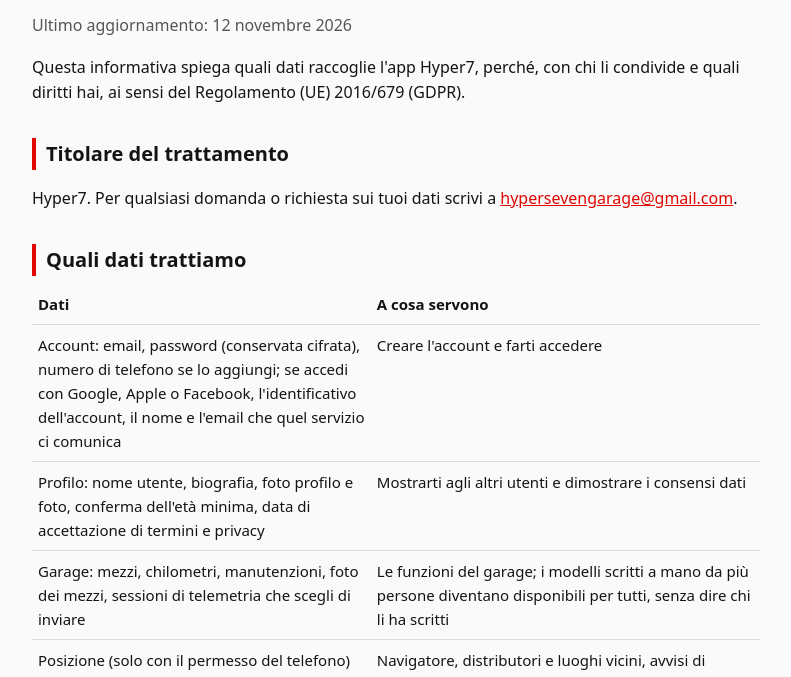
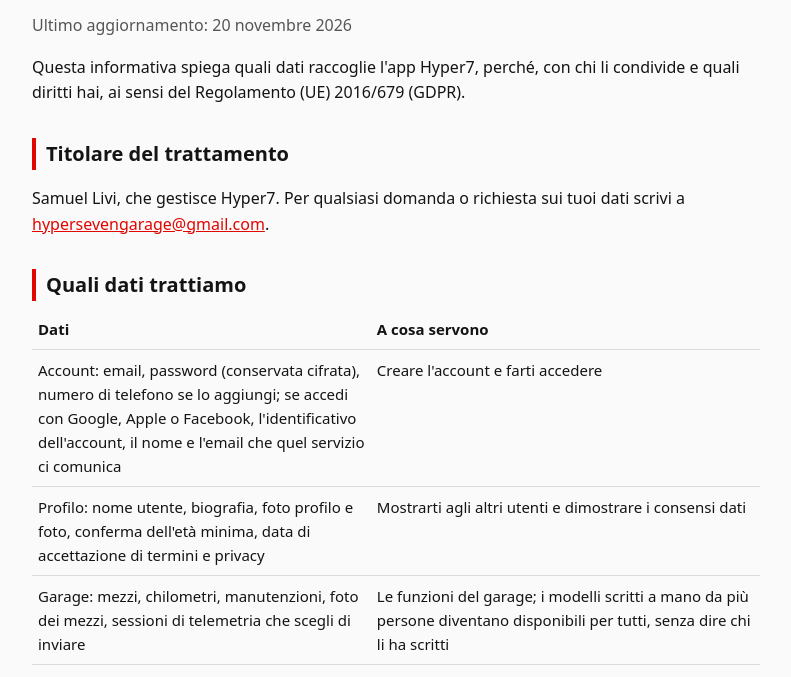
Before and after one commit to S7-Samuel-Livi/hyper7-legal, a plain HTML site: page privacy.html in a window 1280 px wide. Shown: the part 118-795 px from the top of the page, without its empty margins (244-1035 px from the left). Drawn offline with Linux system fonts and the light colour scheme.

Commit message:
Privacy: titolare con nome e controllo della targa
Co-Authored-By: Claude Sonnet 5.5 <noreply@anthropic.com>

```diff
--- a/privacy.html
+++ b/privacy.html
@@ -14,13 +14,13 @@ nav{margin:24px 0;display:flex;gap:16px;flex-wrap:wrap}
 <body><main>
 <a class="brand" href="index.html">HYPER7</a>
 <h1>Informativa sulla privacy</h1>
-<p class="muted">Ultimo aggiornamento: 12 novembre 2026</p>
+<p class="muted">Ultimo aggiornamento: 20 novembre 2026</p>
 
 <p>Questa informativa spiega quali dati raccoglie l'app Hyper7, perché, con chi li condivide e quali diritti hai,
 ai sensi del Regolamento (UE) 2016/679 (GDPR).</p>
 
 <h2>Titolare del trattamento</h2>
-<p>Hyper7. Per qualsiasi domanda o richiesta sui tuoi dati scrivi a <a href="mailto:hypersevengarage@gmail.com">hypersevengarage@gmail.com</a>.</p>
+<p>Samuel Livi, che gestisce Hyper7. Per qualsiasi domanda o richiesta sui tuoi dati scrivi a <a href="mailto:hypersevengarage@gmail.com">hypersevengarage@gmail.com</a>.</p>
 
 <h2>Quali dati trattiamo</h2>
 <table>
@@ -37,6 +37,7 @@ ai sensi del Regolamento (UE) 2016/679 (GDPR).</p>
 </table>
 <p>Alcuni dati restano solo sul tuo telefono e non li riceviamo: le sessioni di telemetria e dei giri in pista
 (finché non le invii in chat), casa, lavoro, luoghi preferiti, il parcheggio e le mappe scaricate per l'uso offline.</p>
+<p><strong>Controllo della targa.</strong> Se usi "Controllo veicolo", la targa che scrivi viene inviata dal tuo telefono direttamente ai siti ufficiali del Ministero dell'Interno, del Ministero delle Infrastrutture e dei Trasporti e dell'ACI, per ottenere le risposte che hai chiesto. Non passa dai nostri server e non la conserviamo. Sul tuo telefono ricordiamo l'ultima targa scritta, per comodità; puoi cancellarla svuotando i dati dell'app.</p>
 <p>Non vendiamo i tuoi dati, non mostriamo pubblicità e non li usiamo per profilazione pubblicitaria.</p>
 
 <h2>Basi giuridiche</h2>
```
